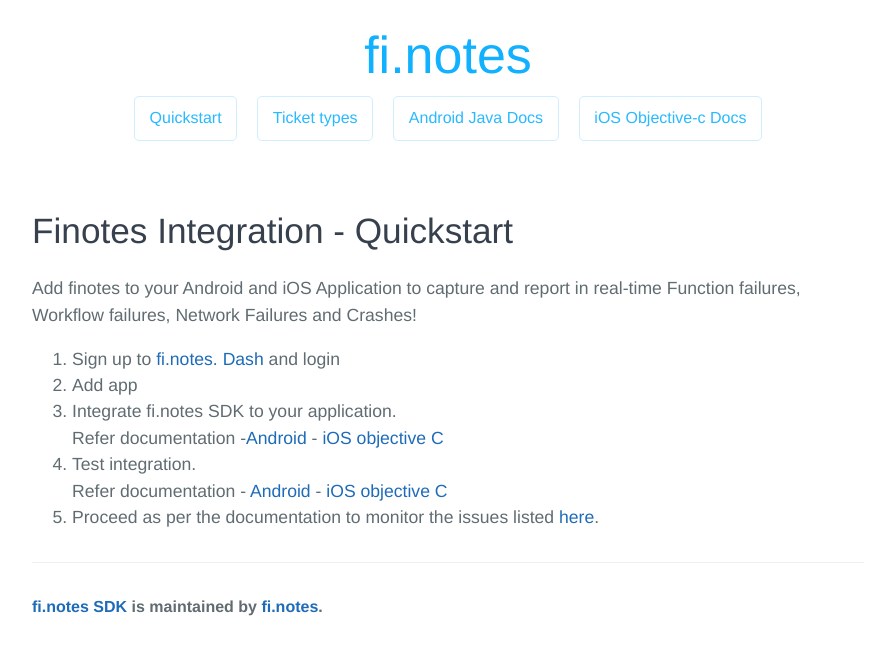
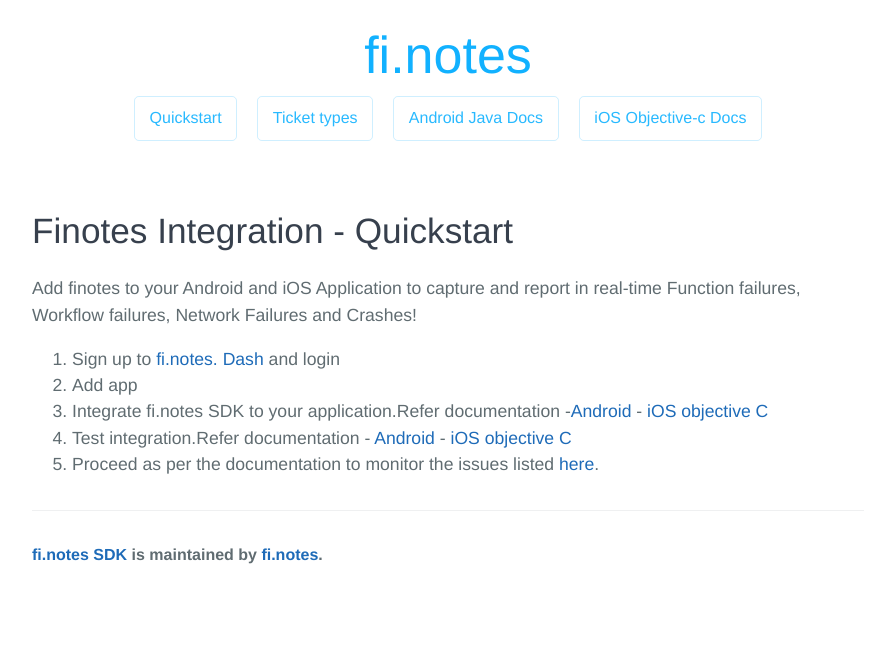
Before and after one commit to finotes/finotes.github.io, a Jekyll site: the page built from index.html, in a window 1280 px wide. Shown: the top 655 px of the page, without its empty margins (192-1087 px from the left). Built offline with Jekyll 4.4.1, drawn with Linux system fonts in a browser that asks for light colours; some web fonts are replaced.

```diff
--- a/index.html
+++ b/index.html
@@ -9,8 +9,8 @@ Workflow failures, Network Failures and Crashes!</p>
 	<ol>
 		<li>Sign up to <a href="http://app.finotes.com/FinotesRS" target="_blank">fi.notes. Dash</a> and login</li>
 		<li>Add app</li>
-		<li>Integrate fi.notes SDK to your application.<br>Refer documentation -<a href="/2018/01/19/android-java-docs" target="_blank">Android</a> - <a href="/2018/01/19/ios-docs" target="_blank">iOS objective C</a></li>
-		<li>Test integration.<br>Refer documentation - <a href="/2018/01/19/android-java-docs#test" target="_blank">Android</a> - <a href="/2018/01/19/ios-docs#test" target="_blank">iOS objective C</a></li>
+		<li>Integrate fi.notes SDK to your application.Refer documentation -<a href="/2018/01/19/android-java-docs" target="_blank">Android</a> - <a href="/2018/01/19/ios-docs" target="_blank">iOS objective C</a></li>
+		<li>Test integration.Refer documentation - <a href="/2018/01/19/android-java-docs#test" target="_blank">Android</a> - <a href="/2018/01/19/ios-docs#test" target="_blank">iOS objective C</a></li>
 		<li>Proceed as per the documentation to monitor the issues listed <a href="https://finotes.github.io/ticket_types.html" target="_blank">here</a>.</li>
 
 <!-- /.blurb 	<h3>1. Sign up to <a href="http://app.finotes.com/FinotesRS" target="_blank">fi.notes. Dash</a> and login</h3>
```
